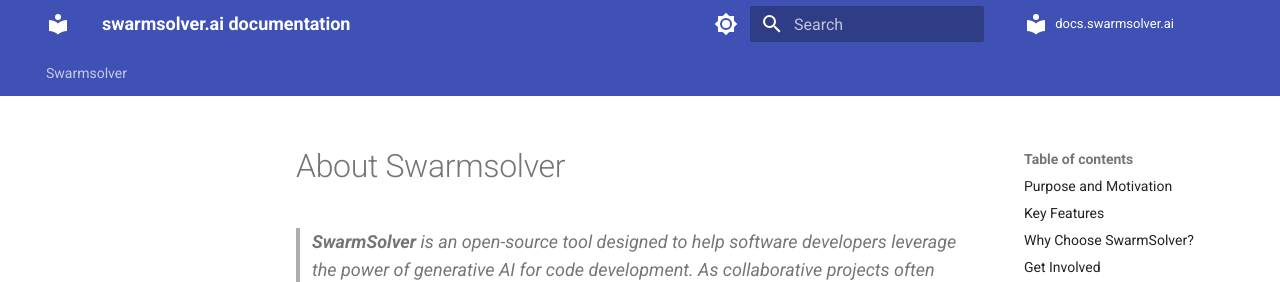
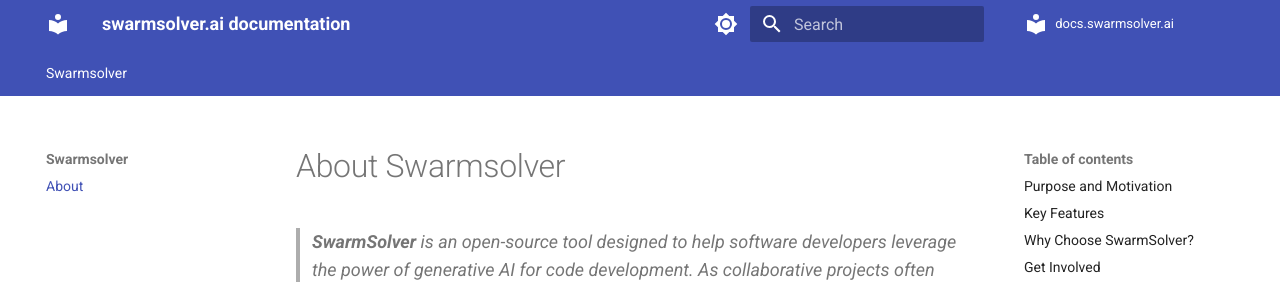
Before and after one commit to swarmsolver-ai/docs.swarmsolver.ai, an MkDocs documentation site: the page built from docs/swarmsolver/about.md, in a window 1280 px wide. Shown: the top 282 px of the page. Built offline with MkDocs 1.6.1 and Material for MkDocs 9.7.7, drawn with Linux system fonts in a browser that asks for light colours; comment, search, counter and statistics services are not loaded.

Commit message:
page structure

```diff
--- a/mkdocs.yml
+++ b/mkdocs.yml
@@ -94,7 +94,7 @@ edit_uri: tree/main/docs # Uncomment to define a different URI/URL for the "edit
 # +--------------------------------------------------------------------------------------------------------+
 nav:
   - Swarmsolver:
-    - About: index.md
+    - About: swarmsolver/about.md
 
 
 # +--------------------------------------------------------------------------------------------------------+
```
